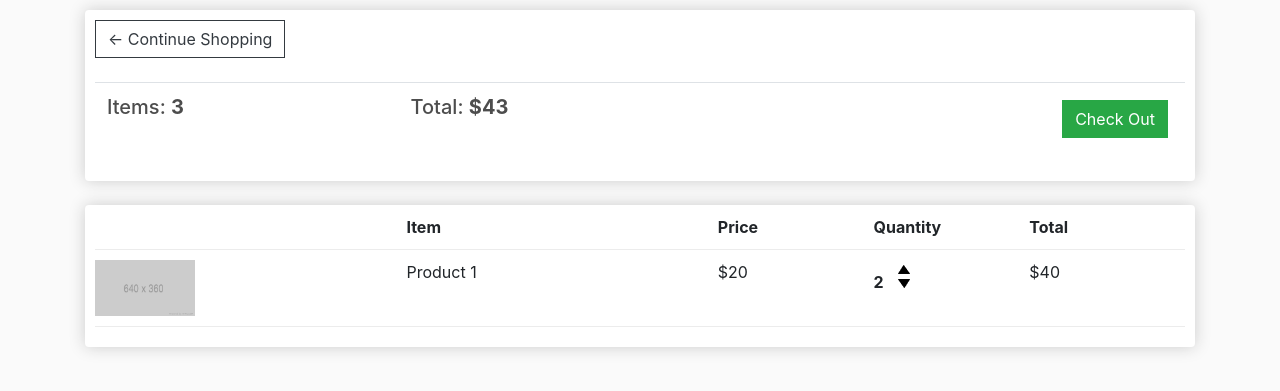
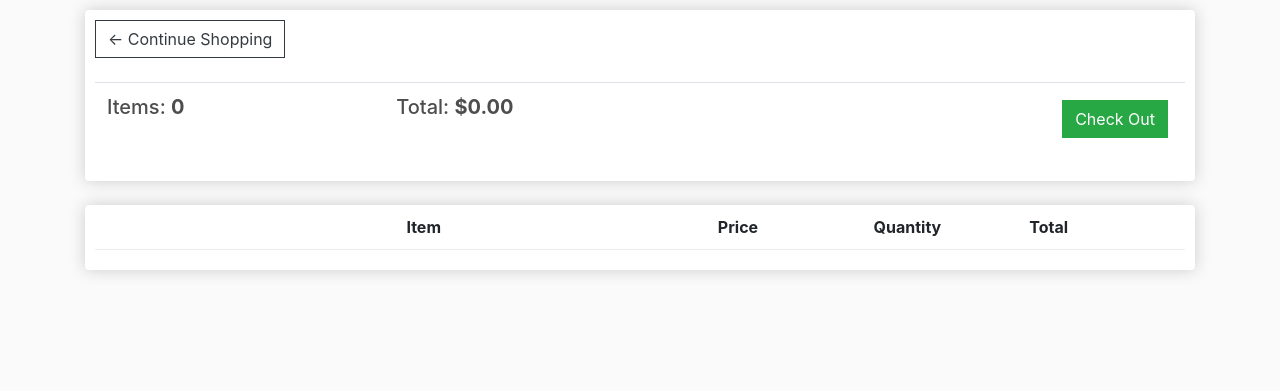
Before and after one commit to arsil-z/Ecommerce, a Django app: page /cart/ in a window 1280 px wide. Shown: the part 57-448 px from the top of the page. Run offline with Django 3.2, Linux system fonts and the light colour scheme; lists and menus that the app fills with data are empty; some libraries are stand-ins or nearby versions.

Commit message:
Added dynamic functionality to cart, checkout

```diff
--- a/store/templates/store/cart.html
+++ b/store/templates/store/cart.html
@@ -1,7 +1,5 @@
 {% extends 'store/main.html' %}
 {% load static %}
-
-
 
 {% block content %}
 
@@ -12,10 +10,15 @@
             <br><br>
             <table class="table">
                 <tr>
-                    <th><h5>Items: <strong>3</strong></h5></th>
-                    <th><h5>Total: <strong>$43</strong></h5></th>
                     <th>
-                        <a style="float: right; margin: 5px;" href="{% url 'checkout' %}" class="btn btn-success">Check Out</a>
+                        <h5>Items: <strong>{{order.get_cart_items}}</strong></h5>
+                    </th>
+                    <th>
+                        <h5>Total: <strong>${{order.get_cart_total | floatformat:2 }}</strong></h5>
+                    </th>
+                    <th>
+                        <a style="float: right; margin: 5px;" href="{% url 'checkout' %}" class="btn btn-success">Check
+                            Out</a>
                     </th>
                 </tr>
             </table>
@@ -29,21 +32,22 @@
                 <div class="" style="flex: 1;"><strong> Quantity</strong></div>
                 <div class="" style="flex: 1;"><strong> Total</strong></div>
             </div>
-
+            {% for item in items %}
             <div class="cart-row">
-                <div class="" style="flex: 2;"><img class="row-image" src="{% static 'images/placeholder.png' %}" alt=""></div>
-                <div class="" style="flex: 2;">Product 1</div>
-                <div class="" style="flex: 1;">$20</div>
+                <div class="" style="flex: 2;"><img class="row-image" src="{{ item.product.imageURL }}" alt=""></div>
+                <div class="" style="flex: 2;">{{ tem.product.name }}</div>
+                <div class="" style="flex: 1;">${{ item.product.price | floatformat:2 }}</div>
                 <div style="flex:1">
-						<p class="quantity">2</p>
+                    <p class="quantity">x{{ item.quantity }}</p>
                     <div class="quantity">
                         <img class="chg-quantity" src="{% static  'images/arrow-up.png' %}">
 
                         <img class="chg-quantity" src="{% static  'images/arrow-down.png' %}">
                     </div>
                 </div>
-                <div class="" style="flex: 1;">$40</div>
+                <div class="" style="flex: 1;">${{ item.get_total }}</div>
             </div>
+            {% endfor %}
         </div>
     </div>
 </div>
--- a/store/views.py
+++ b/store/views.py
@@ -1,5 +1,5 @@
 from django.shortcuts import render
-from .models import Product
+from .models import *
 # Create your views here.
 
 
@@ -12,10 +12,27 @@ def store(request):
 
 
 def cart(request):
-    context = {}
+
+    if request.user.is_authenticated:
+        customer = request.user.customer
+        order, created = Order.objects.get_or_create(
+            customer=customer, complete=False)
+        items = order.orderitem_set.all()
+    else:
+        items = []
+        order = {'get_cart_total': 0, 'get_cart_items': 0}
+    context = {'items': items, 'order': order}
     return render(request, 'store/cart.html', context)
 
 
 def checkout(request):
-    context = {}
+    if request.user.is_authenticated:
+        customer = request.user.customer
+        order, created = Order.objects.get_or_create(
+            customer=customer, complete=False)
+        items = order.orderitem_set.all()
+    else:
+        items = []
+        order = {'get_cart_total': 0, 'get_cart_items': 0}
+    context = {'items': items, 'order': order}
     return render(request, 'store/checkout.html', context)
```
Also changed, not shown: store/models.py (+16 -0 lines), store/templates/store/checkout.html (+8 -7 lines). Lines whose indentation alone changed are shown as unchanged.
